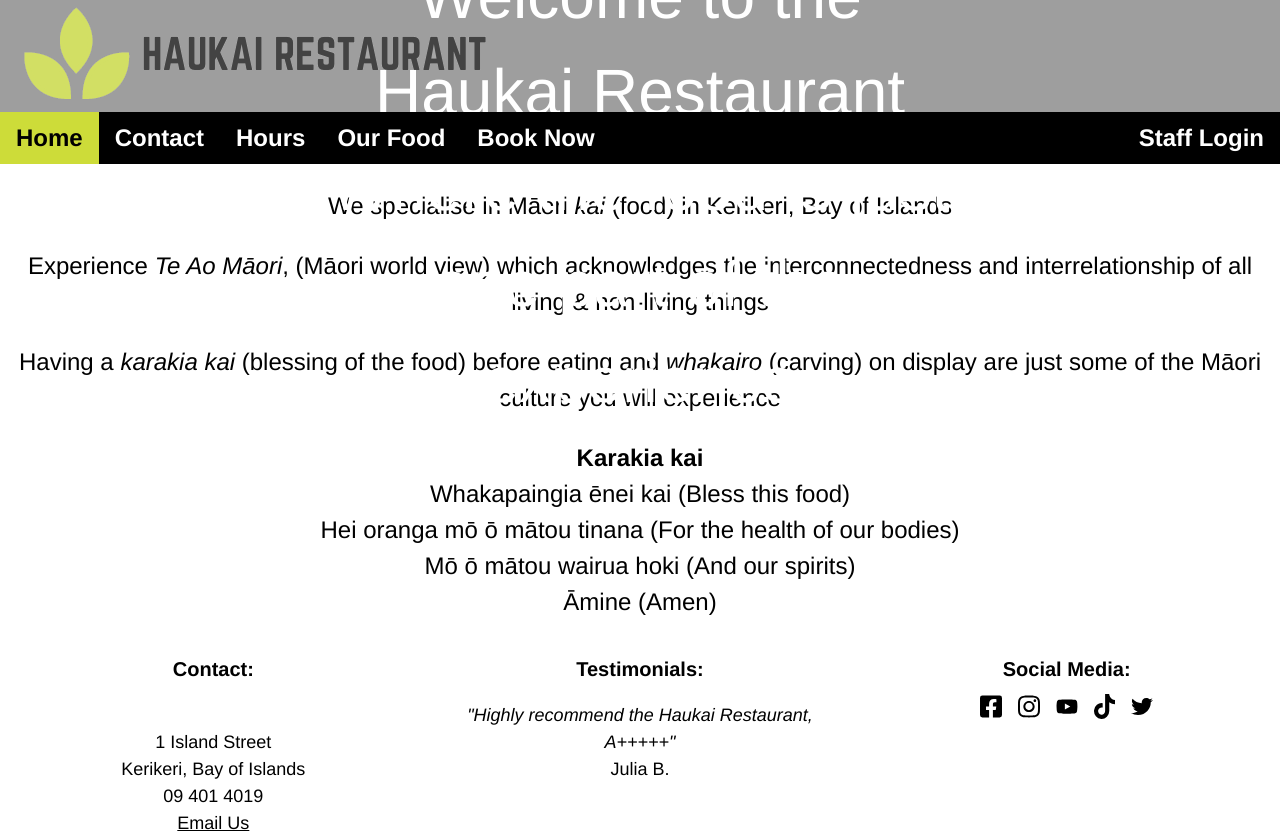
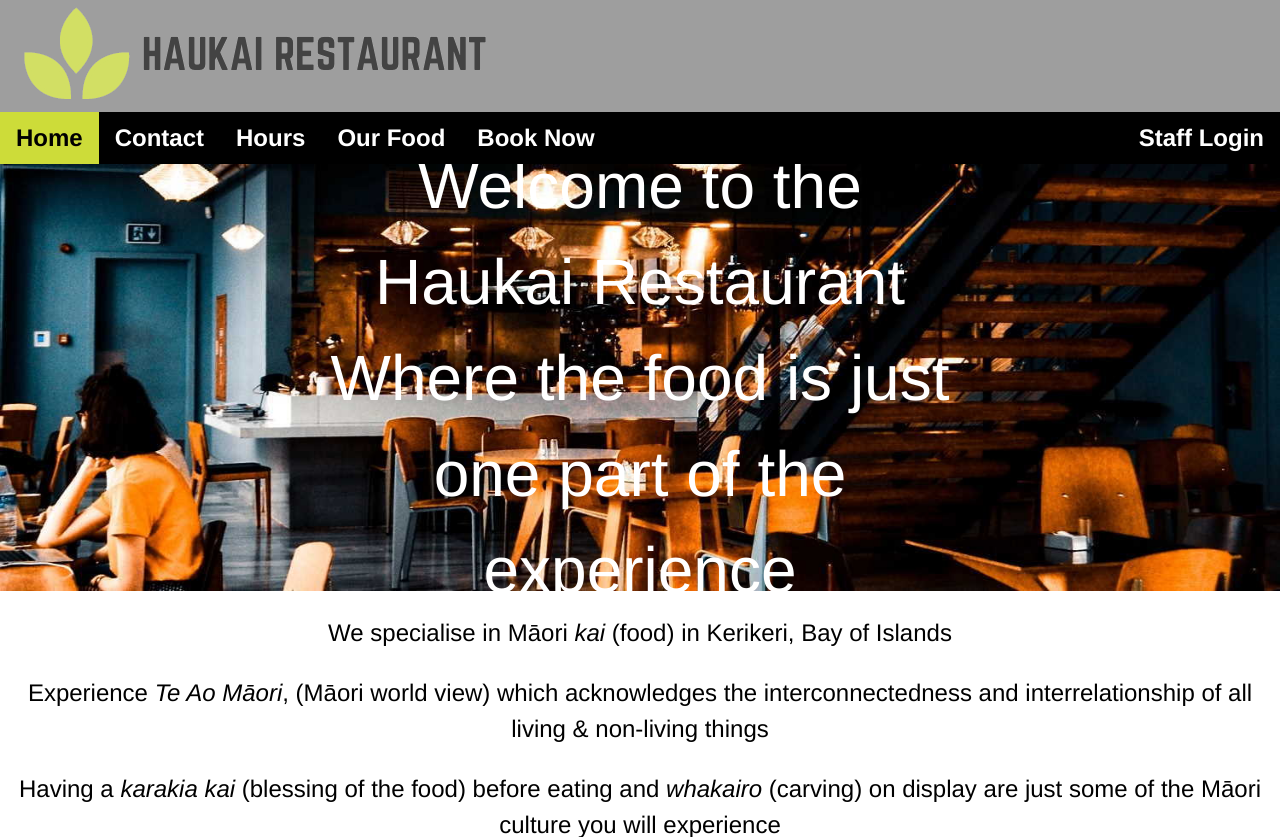
Before and after one commit to parriehunter/BIT607Assignment3, a PHP site: page / in a window 1280 px wide. Shown: the top 837 px of the page. Run offline with PHP 8.4, Linux system fonts and the light colour scheme.

Commit message:
fixing image carosel

```diff
--- a/web/css/style.css
+++ b/web/css/style.css
@@ -20,7 +20,7 @@
 }
 
 /*class for image slideshow on the homepage https://www.w3schools.com/w3css/w3css_slideshow.asp*/
-.myImages {
+.mainImages {
     display:none;
     width:100%;
 }
--- a/web/index.html
+++ b/web/index.html
@@ -51,15 +51,15 @@
     <main>
         <!--Create an image to show of the restaurant it shows slightly different on large screens comapred to medium and small.-->
         <div class="w3-display-container w3-hide-small w3-hide-medium">
-            <img class ="myImages" src="images/HaukaiRestaurant.jpg" alt="photo of Haukai Restaurant" style="width:100%"> <!--Image reference image ref https://www.pexels.com/photo/trendy-interior-of-cafe-with-creative-lamps-and-wooden-furniture-3887985/-->
-            <img class ="myImages" src="images/Russell_Sunset.jpg" alt="photo of Haukai Restaurant" style="width:100%">
+            <img class ="mainImages" src="images/HaukaiRestaurant.jpg" alt="photo of Haukai Restaurant" style="width:100%"> <!--Image reference image ref https://www.pexels.com/photo/trendy-interior-of-cafe-with-creative-lamps-and-wooden-furniture-3887985/-->
+            <img class ="mainImages" src="images/Russell_Sunset.jpg" alt="photo of Haukai Restaurant" style="width:100%">
             <!--Add text over the images-->
             <div class="w3-display-middle w3-jumbo w3-text-white w3-center ">Welcome to the Haukai Restaurant<br>Where the food is just one part of the experience</div>
         </div>
         <div class="w3-display-container w3-hide-large">
             <p class="w3-xlarge w3-center">Welcome to the Haukai Restaurant<br>Where the food is just one part of the experience</p>
-            <img class ="myImages" src="images/HaukaiRestaurant.jpg" alt="photo of Haukai Restaurant" style="width:100%">
-            <img class ="myImages" src="images/Russell_Sunset.jpg" alt="photo of Haukai Restaurant" style="width:100%">
+            <img class ="mainImages" src="images/HaukaiRestaurant.jpg" alt="photo of Haukai Restaurant" style="width:100%">
+            <img class ="mainImages" src="images/Russell_Sunset.jpg" alt="photo of Haukai Restaurant" style="width:100%">
         </div>
 
         <!--the main body of text on the home page-->
```
